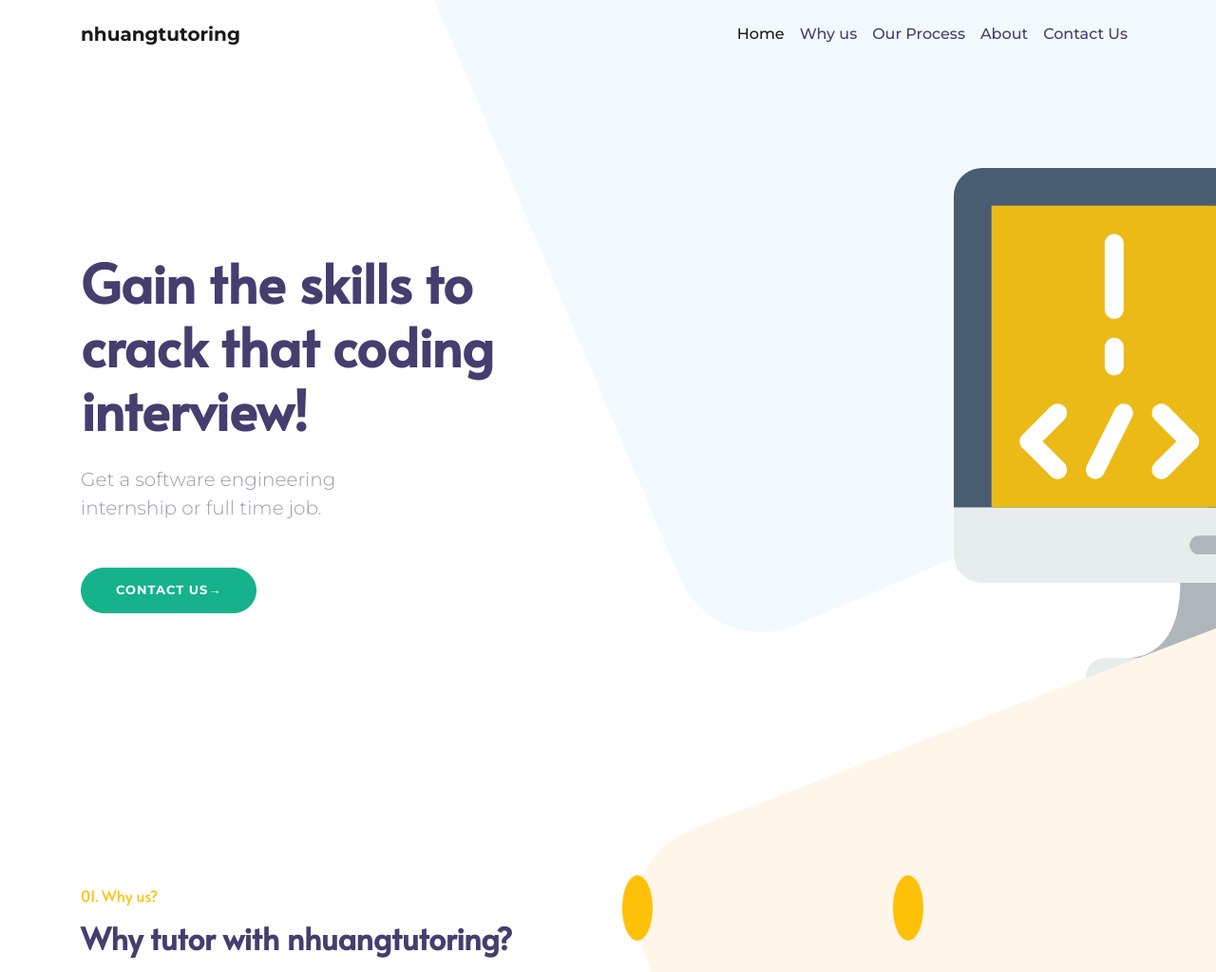
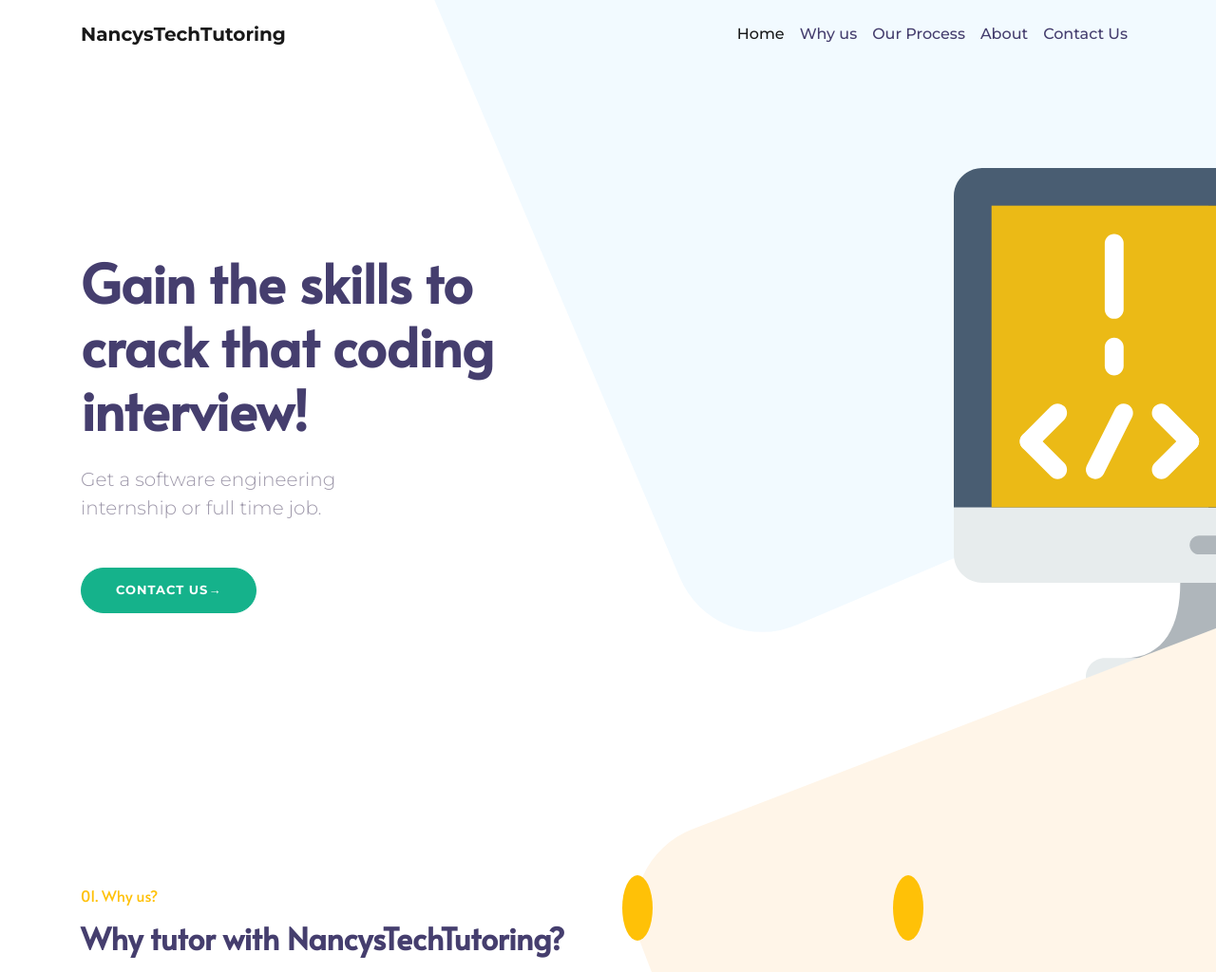
Before and after one commit to nhuang321/nancysTechTutoring, a plain HTML site: page index.html in a window 1280 px wide. Shown: the top 1024 px of the page at 95% size. Drawn offline with nearby package versions, Linux system fonts and the light colour scheme.

Commit message:
Update index.html

```diff
--- a/index.html
+++ b/index.html
@@ -13,14 +13,14 @@
 <link rel="stylesheet" href="https://cdnjs.cloudflare.com/ajax/libs/OwlCarousel2/2.3.4/assets/owl.carousel.css">
 <link rel="stylesheet" href="https://cdnjs.cloudflare.com/ajax/libs/OwlCarousel2/2.3.4/assets/owl.theme.default.css">
 <link href="https://cdn.lineicons.com/2.0/LineIcons.css" rel="stylesheet">
-<title>nhuangtutoring</title>
+<title>NancysTechTutoring</title>
 </head>
 <body>
 <div>
   <div id="home" class="position-relative">
     <div class="hero-shape"></div>
     <nav class="navbar navbar-expand-lg navbar-light">
-      <div class="container py-2"> <a class="navbar-brand font-weight-bold" href="#home">nhuangtutoring</a>
+      <div class="container py-2"> <a class="navbar-brand font-weight-bold" href="#home">NancysTechTutoring</a>
           <ul class="navbar-nav ml-auto">
             <li class="nav-item active"> <a class="nav-link" href="#home">Home <span class="sr-only">(current)</span></a> </li>
             <li class="nav-item"> <a class="nav-link" href="#whyUs">Why us</a> </li>
@@ -50,10 +50,10 @@
       <div class="row pt-5">
         <div class="col-lg-6 mb-5">
           <h6 class="text-warning mb-3">01. Why us?</h6>
-          <h2 class="font-weight-bold mb-5">Why tutor with nhuangtutoring?</h2>
+          <h2 class="font-weight-bold mb-5">Why tutor with NancysTechTutoring?</h2>
           <p class="mb-5">Nancy Huang has earned software engineering offers from Facebook, Stripe, Lyft, Intuit, Roblox, and Airtable. She has 4+ years of experience teaching and is passionate about helping people break into the tech industry.
           </p>
-          <a href="https://calendly.com/nhuangtutoring/60min?month=2021-10" class="btn btn-success">Book a free first session&rarr; </a> </div>
+          <a href="https://calendly.com/nancystechtutoring/60min" class="btn btn-success">Book a free first session&rarr; </a> </div>
         <div class="col-lg-6 mb-5">
           <div class="row">
             <div class="col-md-6 mb-5">
@@ -138,7 +138,7 @@
   <div class="container py-5">
     <div class="row pt-5">
       <div class="col-md-6 col-lg-3 mb-5">
-        <h3 class="font-weight-bold mb-4">nancysTechTutoring</h3>
+        <h3 class="font-weight-bold mb-4">NancysTechTutoring</h3>
         <p class="semi-bold"> Get a software engineering internship or full time job. </p>
         <div>Icons made by <a href="https://www.flaticon.com/authors/prettycons" title="prettycons">prettycons</a> from <a href="https://www.flaticon.com/" title="Flaticon">www.flaticon.com</a></div>
       </div>
```
